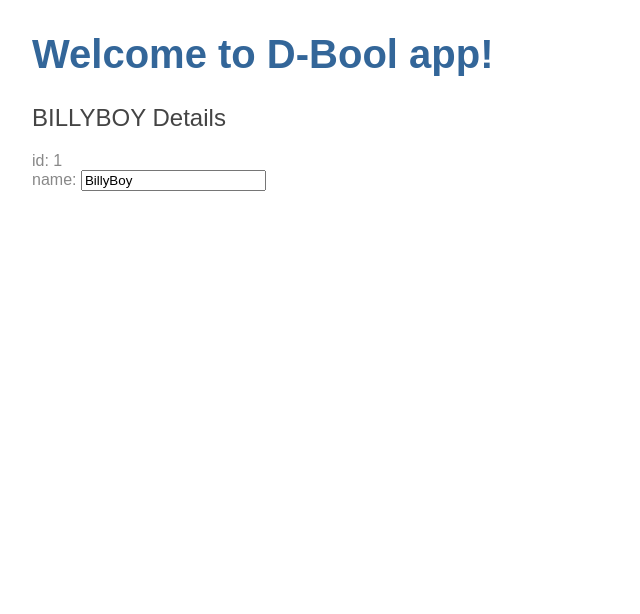
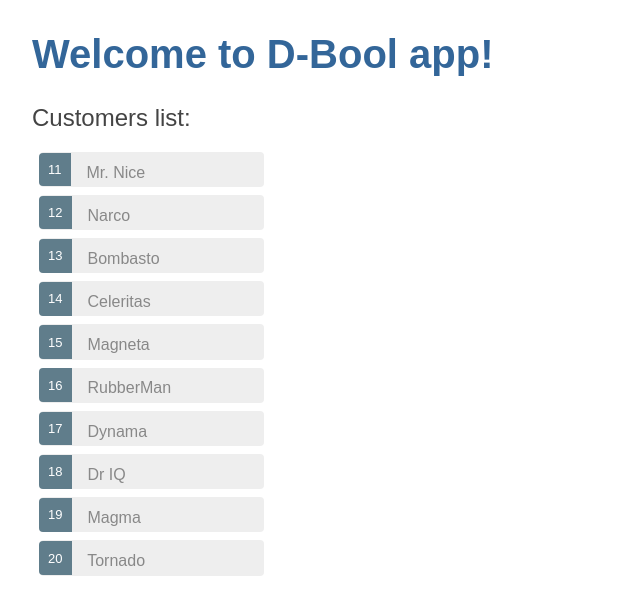
Before and after one commit to jaros/simple-ui, an Angular app: page /customers in a window 1280 px wide. Shown: the top 614 px of the page, without its empty margins (0-640 px from the left). Built offline with nearby package versions, Linux system fonts and the light colour scheme.

Commit message:
manage customers list

```diff
--- a/src/app/customers/customers.component.css
+++ b/src/app/customers/customers.component.css
@@ -0,0 +1,48 @@
+/* customersComponent's private CSS styles */
+.selected {
+  background-color: #CFD8DC !important;
+  color: white;
+}
+.customers {
+  margin: 0 0 2em 0;
+  list-style-type: none;
+  padding: 0;
+  width: 15em;
+}
+.customers li {
+  cursor: pointer;
+  position: relative;
+  left: 0;
+  background-color: #EEE;
+  margin: .5em;
+  padding: .3em 0;
+  height: 1.6em;
+  border-radius: 4px;
+}
+.customers li.selected:hover {
+  background-color: #BBD8DC !important;
+  color: white;
+}
+.customers li:hover {
+  color: #607D8B;
+  background-color: #DDD;
+  left: .1em;
+}
+.customers .text {
+  position: relative;
+  top: -3px;
+}
+.customers .badge {
+  display: inline-block;
+  font-size: small;
+  color: white;
+  padding: 0.8em 0.7em 0 0.7em;
+  background-color: #607D8B;
+  line-height: 1em;
+  position: relative;
+  left: -1px;
+  top: -4px;
+  height: 1.8em;
+  margin-right: .8em;
+  border-radius: 4px 0 0 4px;
+}
--- a/src/app/customers/customers.component.html
+++ b/src/app/customers/customers.component.html
@@ -1,9 +1,20 @@
-<h2>{{ customer.name | uppercase}} Details</h2>
+<h2>Customers list:</h2>
+<ul class="customers">
+  <li *ngFor="let customer of customers"
+     [class.selected]="customer === selectedCustomer"
+     (click)="onSelect(customer)">
+    <span class="badge">{{customer.id}}</span> {{customer.name}}
+  </li>
+</ul>
+
+<div *ngIf="selectedCustomer">
+<h2>{{ selectedCustomer.name | uppercase}} Details</h2>
 <div>
-  <span>id: </span>{{customer.id}}
+  <span>id: </span>{{selectedCustomer.id}}
 </div>
 <div>
   <label>name:
-    <input [(ngModel)]="customer.name" placeholder="name">
+    <input [(ngModel)]="selectedCustomer.name" placeholder="name">
   </label>
 </div>
+</div>
--- a/src/app/customers/customers.component.ts
+++ b/src/app/customers/customers.component.ts
@@ -1,5 +1,6 @@
 import { Component, OnInit } from '@angular/core';
-import { Customer} from  '../customer'
+import { Customer } from  '../customer';
+import { CUSTOMERS } from '../mock-customers';
 
 @Component({
   selector: "app-customers",
@@ -8,10 +9,13 @@ import { Customer} from  '../customer'
 })
 export class CustomersComponent implements OnInit {
 
-  customer: Customer = {
-    id: 1,
-    name: "BillyBoy"
-  };
+  customers = CUSTOMERS;
+
+  selectedCustomer: Customer;
+
+  onSelect(c: Customer): void {
+    this.selectedCustomer = c;
+  }
 
   constructor() {}
 
--- /dev/null
+++ b/src/app/mock-customers.ts
@@ -0,0 +1,14 @@
+import { Customer } from "./customer";
+
+export const CUSTOMERS: Customer[] = [
+    { id: 11, name: "Mr. Nice" },
+    { id: 12, name: "Narco" },
+    { id: 13, name: "Bombasto" },
+    { id: 14, name: "Celeritas" },
+    { id: 15, name: "Magneta" },
+    { id: 16, name: "RubberMan" },
+    { id: 17, name: "Dynama" },
+    { id: 18, name: "Dr IQ" },
+    { id: 19, name: "Magma" },
+    { id: 20, name: "Tornado" }
+];
```
